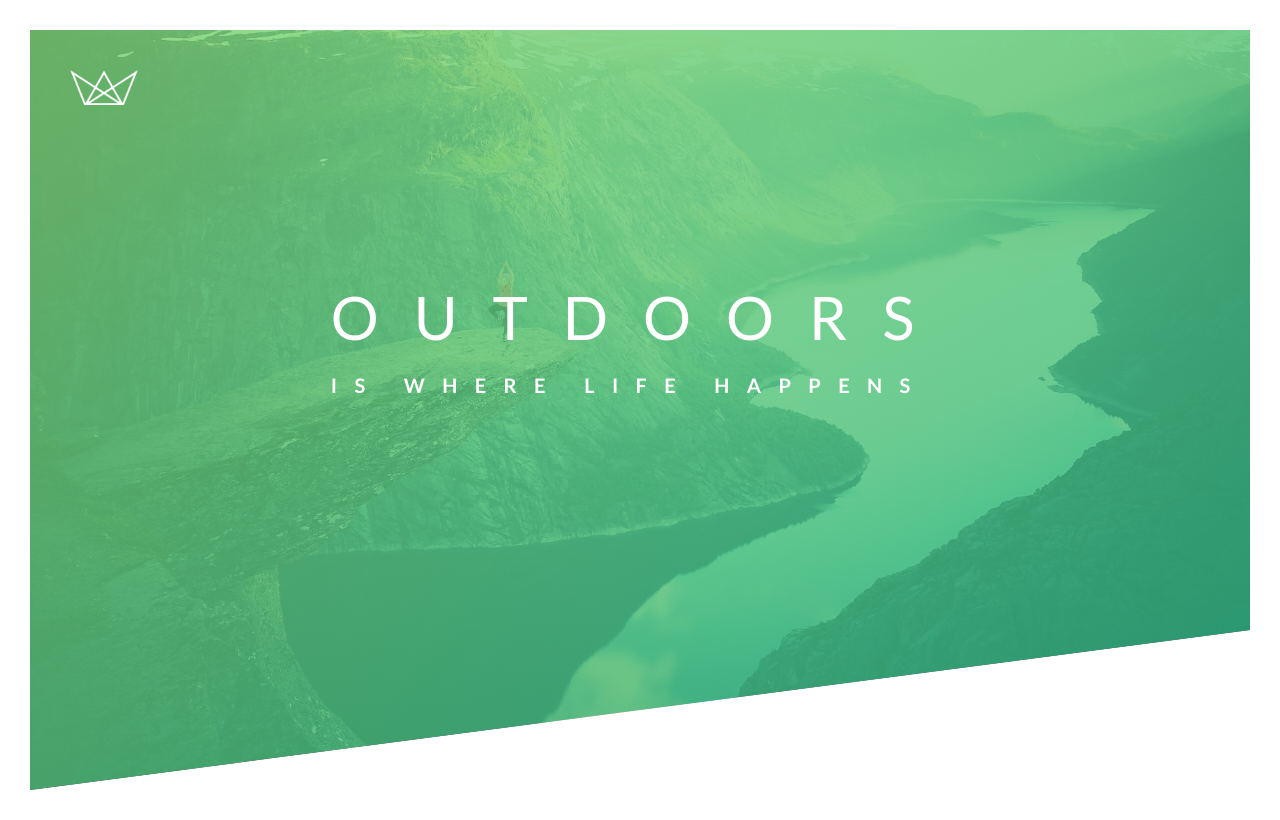
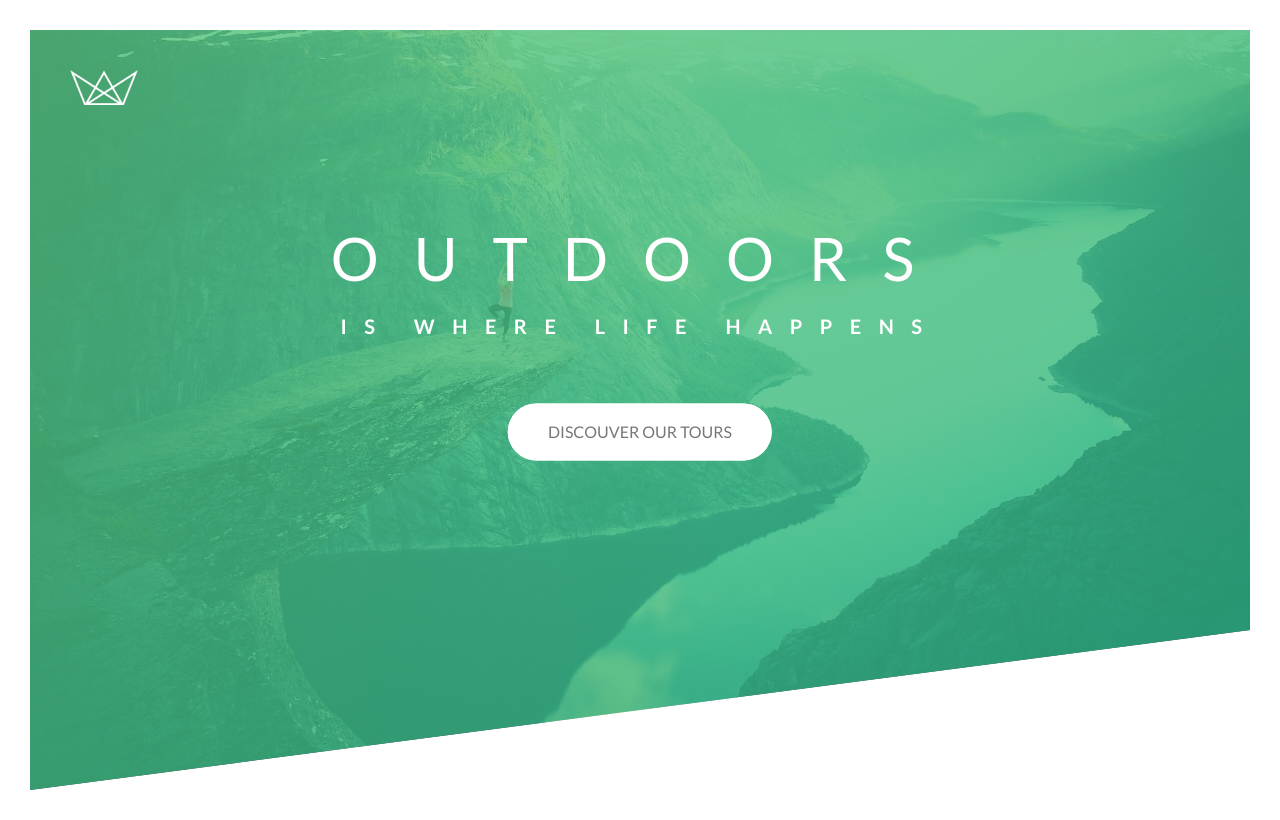
Before and after one commit to Anastasia-Chuvakova/natours, a website: page starter/index.html in a window 1280 px wide. Drawn offline with Linux system fonts and the light colour scheme; files that its build step writes are made by us from their sources.

Commit message:
fixed the stylesheet

```diff
--- a/starter/index.html
+++ b/starter/index.html
@@ -6,22 +6,23 @@
 
         <link href="https://fonts.googleapis.com/css?family=Lato:100,300,400,700,900" rel="stylesheet">
 
-        <link rel="stylesheet" href="css/icon-font.css">
-        <link rel="stylesheet" href="css/style.css">
+        <!-- <link rel="stylesheet" href="css/icon-font.css"> -->
+        <link rel="stylesheet" href="sass/main.css">
         <link rel="shortcut icon" type="image/png" href="img/favicon.png">
 
         <title>Natours | Exciting tours for adventurous people</title>
     </head>
     <body>
         <header class="header">
-            <div class="logo-box">
-                <img src="img/logo-white.png" alt="logo"  class="logo">
+            <div class="header__logo-box">
+                <img src="img/logo-white.png" alt="logo"  class="header__logo">
             </div>
-            <div class="text-box">
+            <div class="header__text-box">
             <h1 class="heading-primary">
                 <span class="heading-primary--main">Outdoors</span>
                 <span class="heading-primary--sub">Is where life happens</span>
             </h1>
+            <a href="#" class="btn btn--white btn--animated">Discouver our tours</a>
         </div>
         </header>
 
--- /dev/null
+++ b/starter/sass/main.scss
@@ -0,0 +1,201 @@
+/*
+COLORS:
+
+Light green: #7ed56f
+Medium green: #55c57a
+Dark green: #28b485
+
+*/
+$colot-primary: #7ed56f;
+$colot-primary-light: #55c57a;
+$color-primary-dark: #28b485;
+*,
+*::after,
+*::before {
+  margin: 0;
+  padding: 0;
+  box-sizing: inherit;
+}
+
+/* BEST PRACTISE IS TO SET ROOT TO %. SO take 10px(which we use here)
+ and devide by 16px(common root size)
+the result will be in %, which is 62.5%. Use it!!!
+For the rest, use REM, and it is easy to calculate.
+The formula is Xpx(10px because we use it as a root,
+only it is declared in % in the root) devide by Xpx(from any other property)
+will be equal to amount in REM;
+
+*/
+
+html {
+  font-size: 62.5%;
+}
+
+body {
+  font-family: "Lato", sans-serif;
+  font-weight: 400;
+  /* font-size: 16px; */
+  line-height: 1.7;
+  color: #777;
+  padding: 3rem;
+  box-sizing: border-box;
+}
+.header {
+  height: 95vh;
+  background-image: linear-gradient(
+      to right bottom,
+      rgba($colot-primary-light, 0.8),
+      rgba($color-primary-dark, 0.8)
+    ),
+    url(../img/hero.jpg);
+  background-size: cover;
+  background-position: top;
+  position: relative;
+  clip-path: polygon(0 0, 100% 0, 100% 75vh, 0 100%);
+}
+
+.header__logo-box {
+  position: absolute;
+  top: 4rem;
+  left: 4rem;
+}
+
+.header__logo {
+  height: 3.5rem;
+}
+/* .logo:hover {
+  animation: moveInRight 1s ease-out;
+} */
+
+.header__text-box {
+  position: absolute;
+  top: 40%;
+  left: 50%;
+  transform: translate(-50%, -50%);
+  text-align: center;
+}
+
+.heading-primary {
+  color: #fff;
+  text-transform: uppercase;
+  backface-visibility: hidden;
+  margin-bottom: 6rem;
+}
+
+.heading-primary--main {
+  display: block;
+  font-size: 6rem;
+  font-weight: 400;
+  letter-spacing: 3.5rem;
+  animation-name: moveInLeft;
+  animation-duration: 1s;
+  animation-timing-function: ease-out;
+  /* animation-iteration-count: 3; */
+  /* animation-delay: 3s; */
+}
+
+.heading-primary--sub {
+  display: block;
+  font-size: 2rem;
+  font-weight: 700;
+  letter-spacing: 1.75rem;
+  animation: moveInRight 1s ease-out;
+}
+@keyframes moveInLeft {
+  0% {
+    opacity: 0;
+    transform: translateX(-10rem);
+  }
+
+  80% {
+    transform: translate(1rem);
+  }
+
+  100% {
+    opacity: 1;
+    transform: translate(0);
+  }
+}
+
+@keyframes moveInRight {
+  0% {
+    opacity: 0;
+    transform: translateX(10rem);
+  }
+
+  80% {
+    transform: translate(-1rem);
+    /* rotate(180deg); */
+  }
+
+  100% {
+    opacity: 1;
+    transform: translate(0);
+  }
+}
+
+@keyframes moveInBottom {
+  0% {
+    opacity: 0;
+    transform: translateY(3ren);
+  }
+
+  100% {
+    opacity: 1;
+    transform: translate(0);
+  }
+}
+
+.btn:link,
+.btn:visited {
+  text-transform: uppercase;
+  text-decoration: none;
+  padding: 1.5rem 4rem;
+  display: inline-block;
+  border-radius: 10rem;
+  transition: all 0.2s;
+  position: relative;
+  font-size: 1.6rem;
+}
+
+.btn:hover {
+  transform: translateY(-3px);
+  box-shadow: 0 1rem 2rem rgba(0, 0, 0, 0.2);
+}
+
+.btn:active {
+  transform: translateY(-1px);
+  box-shadow: 0 0.5rem 1rem rgba(0, 0, 0, 0.2);
+}
+
+.btn--white {
+  background-color: #fff;
+  color: #777;
+}
+
+.btn::after {
+  content: "";
+  display: inline-block;
+  height: 100%;
+  width: 100%;
+  border-radius: 10rem;
+  position: absolute;
+  top: 0;
+  left: 0;
+  z-index: -1;
+  transition: all 0.4s;
+}
+
+.btn--white::after {
+  background-color: #fff;
+}
+
+.btn:hover::after {
+  transform: scaleX(1.4) scaleY(1.6);
+  opacity: 0;
+}
+
+.btn--animated {
+  animation: moveInBottom 0.5s ease-out 0.75s;
+  animation-fill-mode: backwards;
+}
```
Also changed, not shown: starter/package.json (added, +11 -0 lines), starter/css/style.css (deleted), starter/sass/main.css (added), 2 other files.
